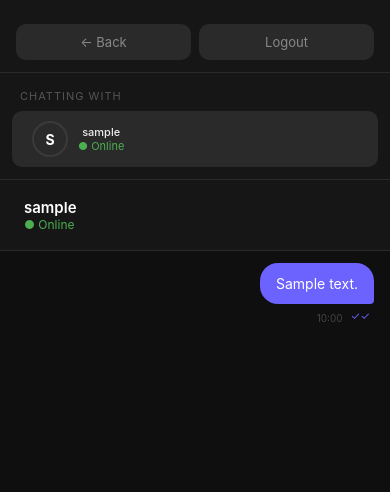
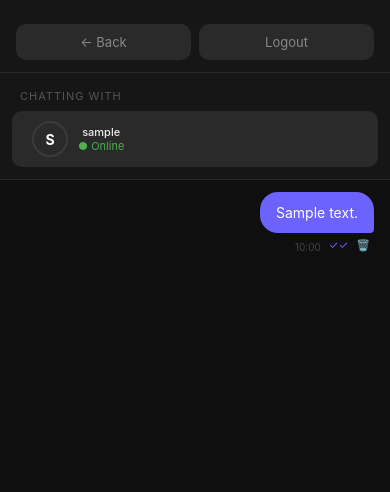
Before and after one commit to faridullah77/messaging-app, a Flask app: page /chat/1 in a window 390 px wide. Shown: the top 492 px of the page. Run offline with Flask 3, Linux system fonts and the light colour scheme; a user stored in the database is signed in; tables that the repository leaves empty hold one stand-in row (values such as "Sample post"); some libraries are stand-ins or nearby versions.

Commit message:
Add delete message feature

```diff
--- a/app.py
+++ b/app.py
@@ -179,6 +179,15 @@ def chat(friend_id):
                            friend=friend,
                            messages=messages,
                            current_user=current_user)
+@app.route('/delete_message/<int:msg_id>', methods=['POST'])
+@login_required
+def delete_message(msg_id):
+    msg = Message.query.get_or_404(msg_id)
+    if msg.sender_id != current_user.id:
+        return jsonify({'success': False, 'error': 'Unauthorized'}), 403
+    db.session.delete(msg)
+    db.session.commit()
+    return jsonify({'success': True})
 # ── Socket Events ──
 @socketio.on('connect')
 def handle_connect():
--- a/static/css/style.css
+++ b/static/css/style.css
@@ -823,3 +823,22 @@ body {
 .tick.seen {
     color: #6c63ff;
 }
+/* ── Delete Button ── */
+.delete-btn {
+    font-size: 11px;
+    cursor: pointer;
+    opacity: 0;
+    transition: opacity 0.2s;
+    margin-left: 4px;
+}
+
+.message:hover .delete-btn {
+    opacity: 1;
+}
+
+/* Show delete btn on mobile (always visible) */
+@media (max-width: 768px) {
+    .delete-btn {
+        opacity: 1;
+    }
+}
--- a/static/js/chat.js
+++ b/static/js/chat.js
@@ -67,6 +67,7 @@ socket.on('receive_message', (data) => {
         <div class="message-meta">
             <span class="message-time">${data.timestamp}</span>
             ${isMine ? `<span class="tick" id="tick-${data.msg_id}">✓</span>` : ''}
+            ${isMine ? `<span class="delete-btn" onclick="deleteMessage(${data.msg_id}, this)">🗑️</span>` : ''}
         </div>
     `;
     messagesContainer.appendChild(msgEl);
@@ -82,6 +83,22 @@ socket.on('message_read', (data) => {
     }
 });
 
+// ── Delete Message ──
+function deleteMessage(msgId, btn) {
+    if (!confirm('Delete this message?')) return;
+    fetch(`/delete_message/${msgId}`, { method: 'POST' })
+        .then(res => res.json())
+        .then(data => {
+            if (data.success) {
+                const msgEl = btn.closest('.message');
+                msgEl.querySelector('.message-bubble').textContent = 'Message deleted';
+                msgEl.querySelector('.message-bubble').style.opacity = '0.4';
+                msgEl.querySelector('.message-bubble').style.fontStyle = 'italic';
+                btn.remove();
+            }
+        });
+}
+
 // ── Helpers ──
 function scrollToBottom() {
     messagesContainer.scrollTop = messagesContainer.scrollHeight;
--- a/templates/chat.html
+++ b/templates/chat.html
@@ -1,10 +1,14 @@
 {% extends "base.html" %}
+
 {% block title %}Chat with {{ friend.username }}{% endblock %}
+
 {% block head %}
 <script src="https://cdnjs.cloudflare.com/ajax/libs/socket.io/4.6.1/socket.io.min.js"></script>
 {% endblock %}
+
 {% block content %}
 <div class="app-container">
+
     <!-- Sidebar -->
     <div class="sidebar">
         <div class="sidebar-header">
@@ -27,15 +31,6 @@
 
     <!-- Chat Area -->
     <div class="chat-area">
-        <div class="chat-header">
-            <div class="chat-header-info">
-                <span class="chat-header-name">{{ friend.username }}</span>
-                <span class="chat-header-status {% if friend.is_online %}online{% else %}offline{% endif %}">
-                    {% if friend.is_online %}● Online{% else %}● Offline{% endif %}
-                </span>
-            </div>
-        </div>
-
         <div class="messages-container" id="messages">
             {% for msg in messages %}
             <div class="message {% if msg.sender_id == current_user.id %}mine{% else %}theirs{% endif %}"
@@ -50,20 +45,27 @@
                     <span class="tick {% if msg.is_read %}seen{% endif %}" id="tick-{{ msg.id }}">
                         {% if msg.is_read %}✓✓{% else %}✓{% endif %}
                     </span>
+                    <span class="delete-btn" onclick="deleteMessage({{ msg.id }}, this)">🗑️</span>
                     {% endif %}
                 </div>
             </div>
             {% endfor %}
         </div>
 
-        <!-- Input Area -->
         <div class="input-area">
-            <input type="text" id="message-input" placeholder="Type a message..." autocomplete="off" />
+            <input
+                type="text"
+                id="message-input"
+                placeholder="Type a message..."
+                autocomplete="off"
+            />
             <button id="send-btn">Send</button>
         </div>
     </div>
+
 </div>
 {% endblock %}
+
 {% block scripts %}
 <script>
     const CURRENT_USER_ID = {{ current_user.id }};
```
